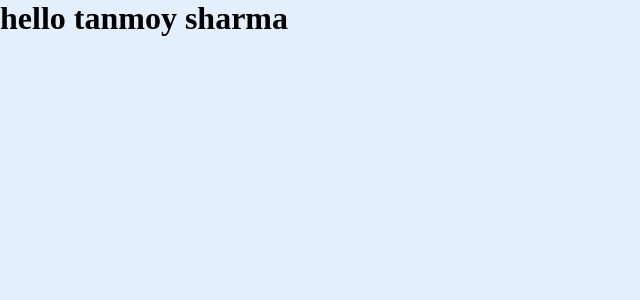
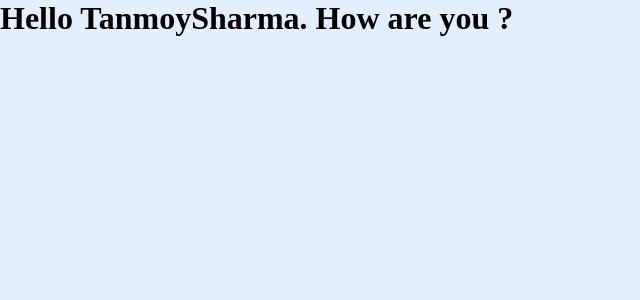
Before and after one commit to tanmoy108/React.js-Files, a React (Create React App) app: page / in a window 1280 px wide. Shown: the top 300 px of the page, without its empty margins (0-640 px from the left). Built offline with nearby package versions, Linux system fonts and the light colour scheme.

Commit message:
useContext hook 7/4/2022 1:44PM

```diff
--- a/src/App.js
+++ b/src/App.js
@@ -1,14 +1,3 @@
-// import React from "react";
-// import Apage from './Apage';
-
-// const App = () => {
-//   return <>
-//     <Apage value="tanmoy" />
-//   </>;
-// };
-
-// export default App;
-
 import React, { createContext } from "react";
 import Apage from "./Apage";
 
@@ -18,9 +7,9 @@ const Lastname = createContext();
 const App = () => {
   return (
     <>
-      <Name.Provider value="tanmoy">
-      <Lastname.Provider value="sharma">
-        <Apage />
+      <Name.Provider value="Tanmoy">
+        <Lastname.Provider value="Sharma">
+          <Apage />
         </Lastname.Provider>
       </Name.Provider>
     </>
@@ -28,4 +17,4 @@ const App = () => {
 };
 
 export default App;
-export { Name , Lastname };
+export { Name, Lastname };
--- a/src/Cpage.jsx
+++ b/src/Cpage.jsx
@@ -1,34 +1,16 @@
-// import React from "react";
-
-// const Cpage = (props) => {
-//   return <><h1>hello {props.valueb}</h1></>;
-// };
-
-// export default Cpage;
-
-import React from "react";
+import React, { useContext } from "react";
 import { Name, Lastname } from "./App";
 
 const Cpage = () => {
+  const name = useContext(Name);
+  const lname = useContext(Lastname);
+
   return (
     <>
-      <Name.Consumer>
-        {(name) => {
-          return (
-            <>
-              <Lastname.Consumer>
-                {(lname) => {
-                  return (
-                    <h1>
-                      hello {name} {lname}
-                    </h1>
-                  );
-                }}
-              </Lastname.Consumer>
-            </>
-          );
-        }}
-      </Name.Consumer>
+      <h1>
+        Hello {name}
+        {lname}. How are you ?
+      </h1>
     </>
   );
 };
```
Also changed, not shown: src/Apage.jsx (+6 -15 lines), src/Bpage.jsx (+6 -15 lines).
